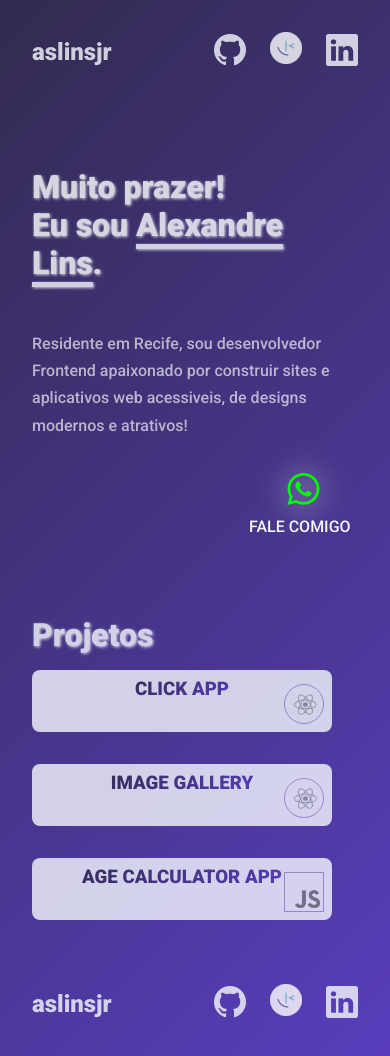
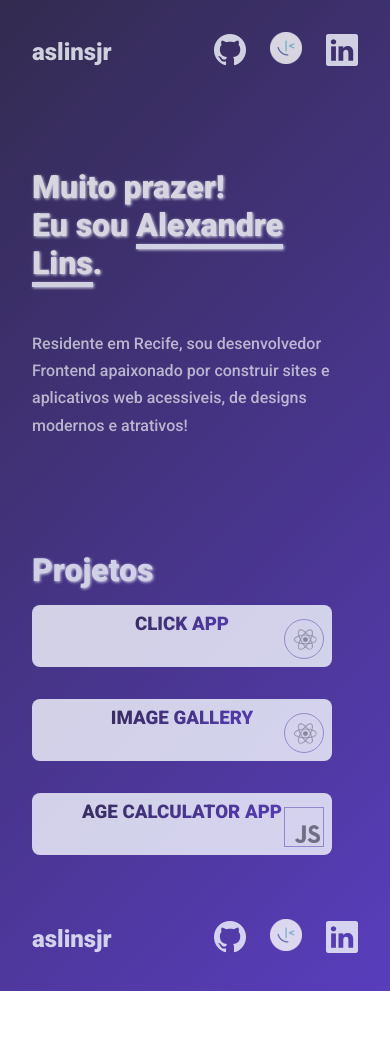
Before and after one commit to aslinsjr/my-web-site, a plain HTML site: page index.html in a window 390 px wide. After the commit the page ends 991 px from the top, so only its background shows below. Drawn offline with nearby package versions, Linux system fonts and the light colour scheme.

Commit message:
Update style.css

```diff
--- a/style.css
+++ b/style.css
@@ -289,9 +289,7 @@ h1 {
     }
 
     .contact-control {
-        display: flex;
-        flex-direction: row-reverse;
-        padding: 0 2rem;
+        display: none;
     }
 
     #contact-me {
```
